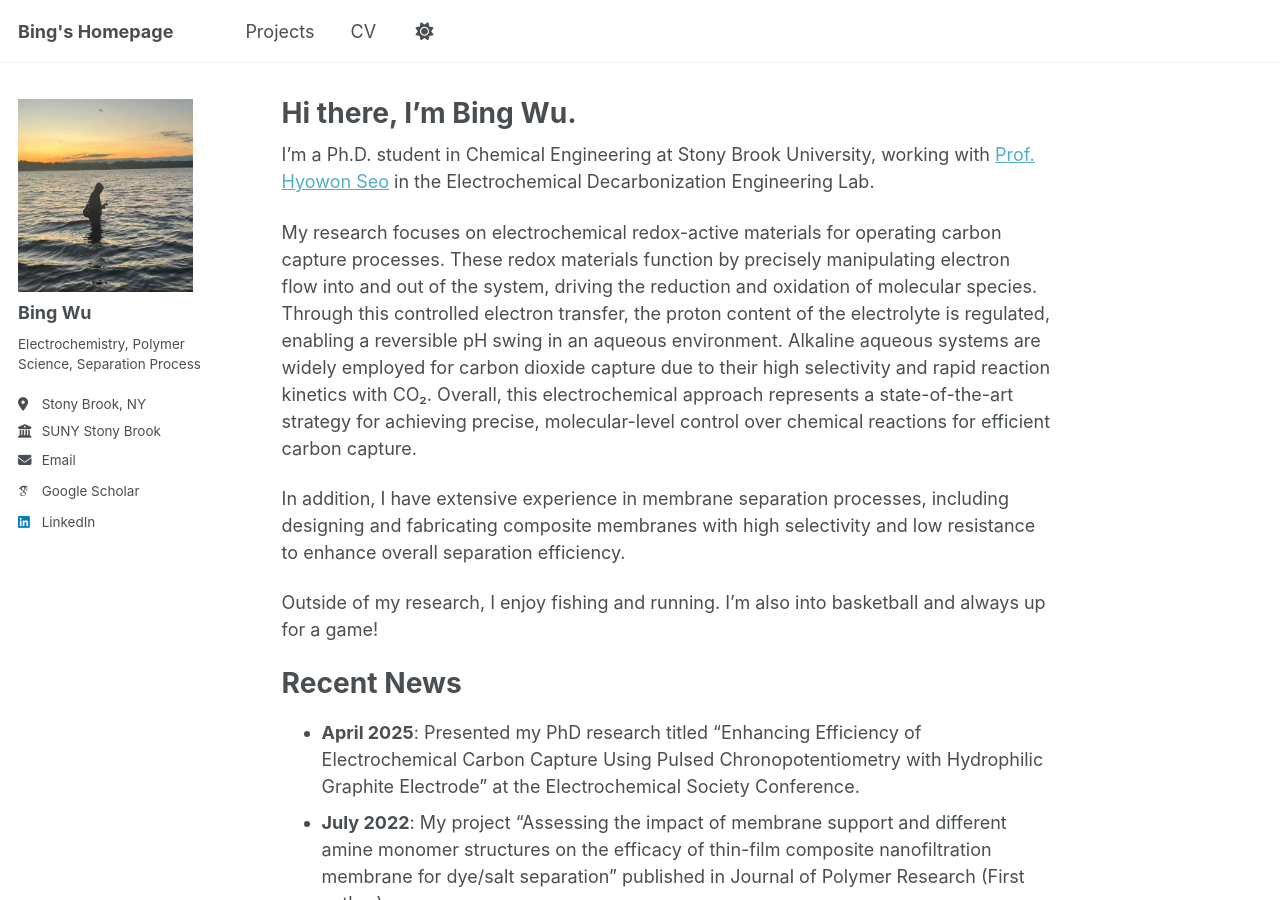
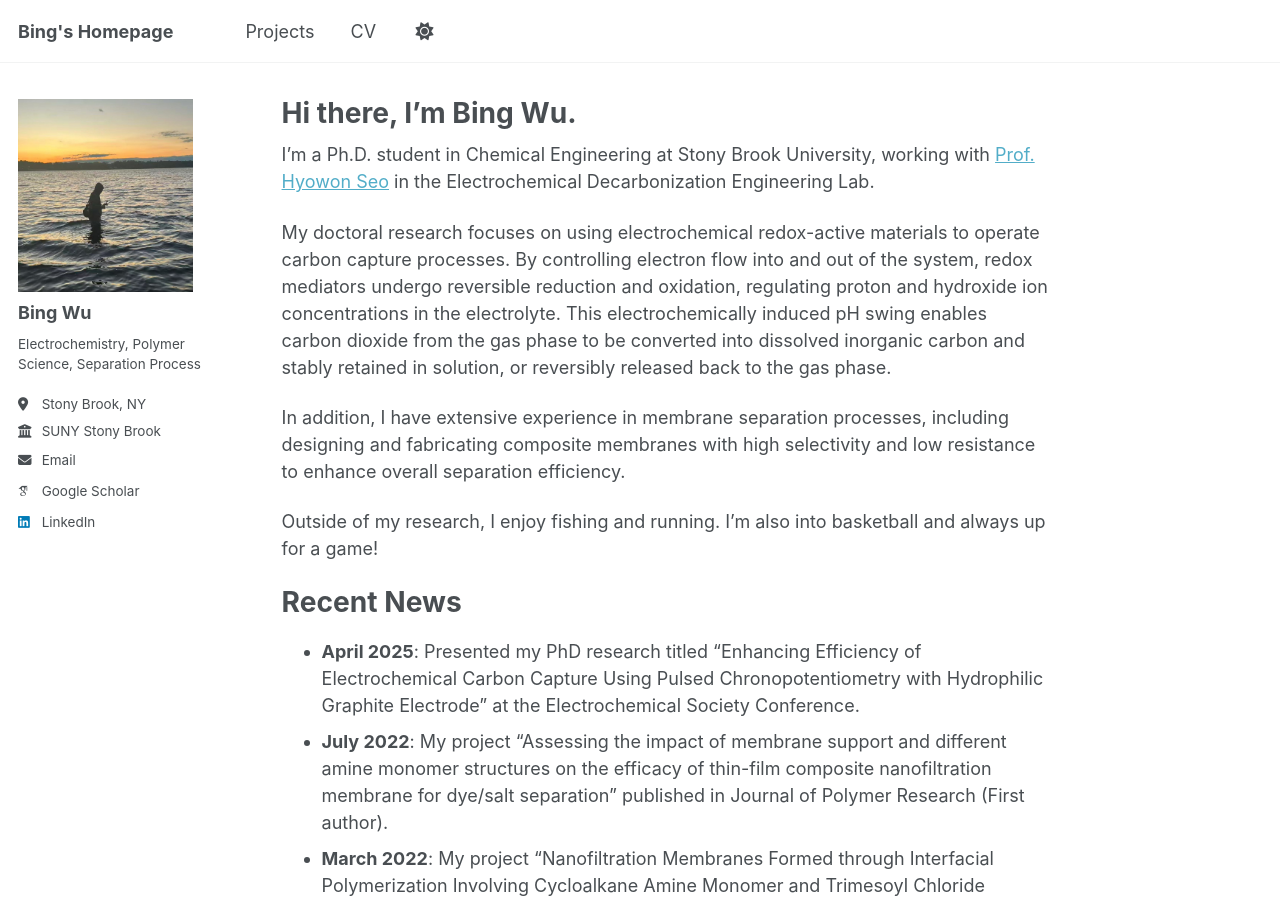
Before and after one commit to Bing-H-WU/Bing-H-WU.github.io, a Jekyll site: the page built from _pages/about.md, in a window 1280 px wide and 900 px high. Built offline with Jekyll 4.4.1, drawn with Linux system fonts in a browser that asks for light colours; some web fonts are replaced; a script that is not in the unit is left out.

Commit message:
Update homepage research paragraph

```diff
--- a/_pages/about.md
+++ b/_pages/about.md
@@ -9,7 +9,7 @@ redirect_from:
 
 I’m a Ph.D. student in Chemical Engineering at Stony Brook University, working with [Prof. Hyowon Seo](https://seoresearch.github.io/) in the Electrochemical Decarbonization Engineering Lab.
 
-My research focuses on electrochemical redox-active materials for operating carbon capture processes. These redox materials function by precisely manipulating electron flow into and out of the system, driving the reduction and oxidation of molecular species. Through this controlled electron transfer, the proton content of the electrolyte is regulated, enabling a reversible pH swing in an aqueous environment. Alkaline aqueous systems are widely employed for carbon dioxide capture due to their high selectivity and rapid reaction kinetics with CO₂. Overall, this electrochemical approach represents a state-of-the-art strategy for achieving precise, molecular-level control over chemical reactions for efficient carbon capture.
+My doctoral research focuses on using electrochemical redox-active materials to operate carbon capture processes. By controlling electron flow into and out of the system, redox mediators undergo reversible reduction and oxidation, regulating proton and hydroxide ion concentrations in the electrolyte. This electrochemically induced pH swing enables carbon dioxide from the gas phase to be converted into dissolved inorganic carbon and stably retained in solution, or reversibly released back to the gas phase.
 
 In addition, I have extensive experience in membrane separation processes, including designing and fabricating composite membranes with high selectivity and low resistance to enhance overall separation efficiency.
 
```
